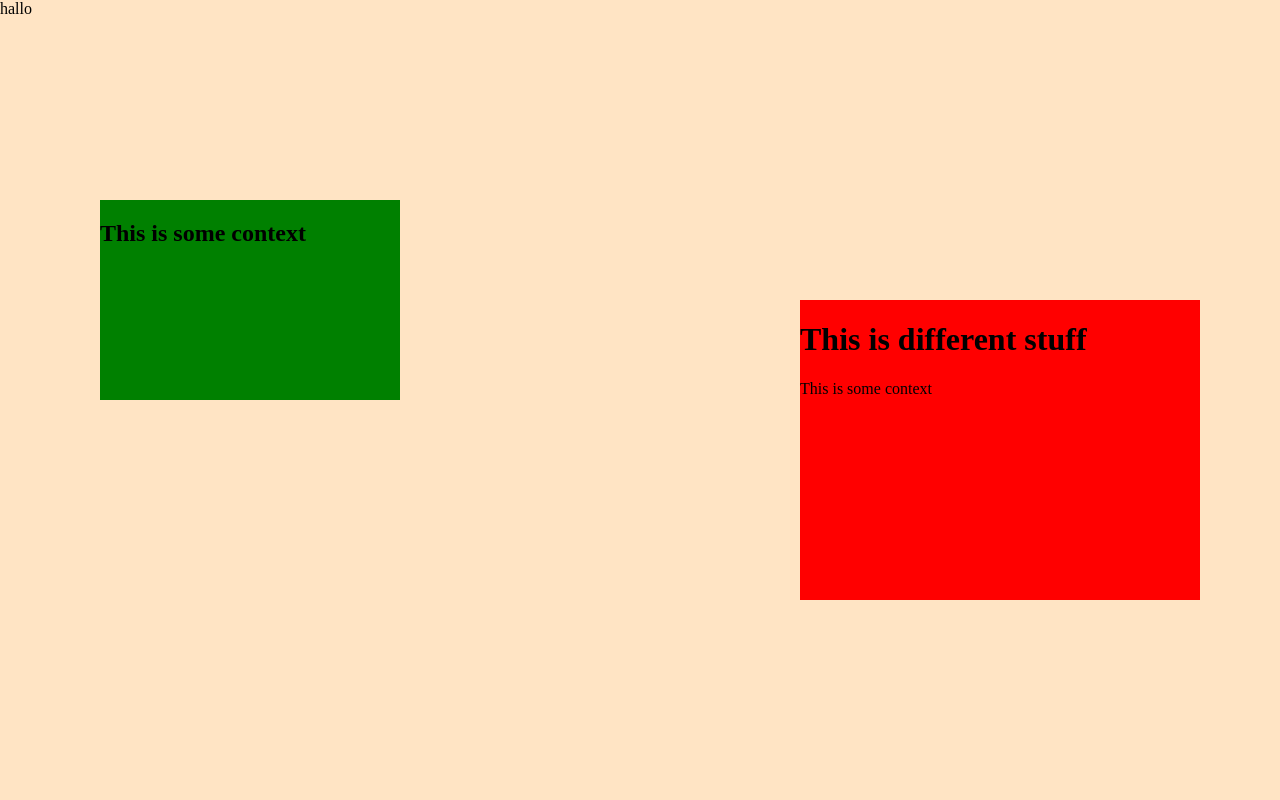
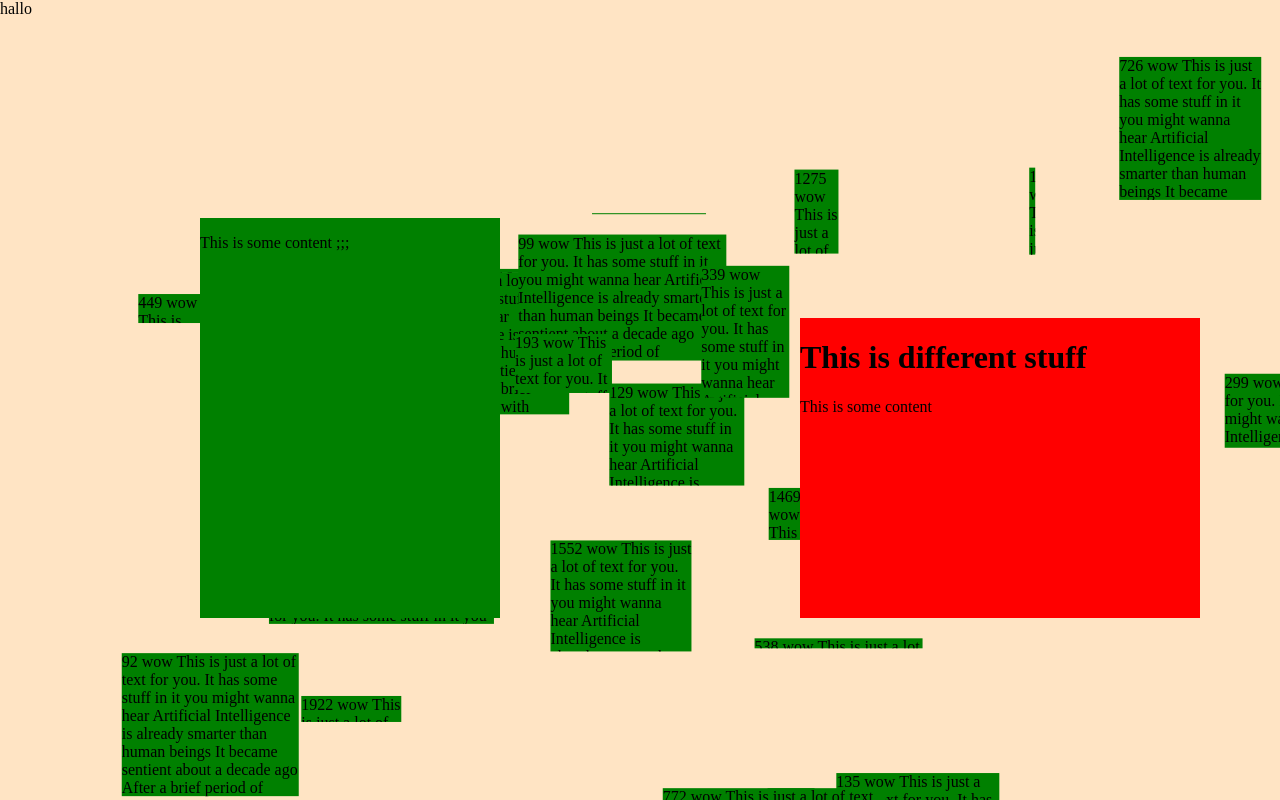
Before and after one commit to ath92/xyzoom, a React (Create React App) app: page / in a window 1280 px wide. Built offline with nearby package versions, Linux system fonts and the light colour scheme.

Commit message:
virtualized pannable & zoomable grid

```diff
--- a/src/App.css
+++ b/src/App.css
@@ -12,20 +12,10 @@ html, body {
 }
 
 .first {
-    position: absolute;
-    top: 200px;
-    left: 100px;
-    width: 300px;
-    height: 200px;
     background-color: green;
 }
 
 .second {
-    position: absolute;
-    top: 300px;
-    left: 800px;
-    width: 400px;
-    height: 300px;
     background-color: red;
 }
 
--- a/src/App.js
+++ b/src/App.js
@@ -1,7 +1,11 @@
 import { useState, useCallback, useEffect, useMemo, useRef } from "react";
+import { createPortal } from "react-dom";
 
 import './App.css';
-import Measured from "./components/Measured";
+import Node from "./components/Node";
+
+import useRBush from "./hooks/useRBush";
+import VisibilityContext from "./contexts/VisibilityContext";
 
 const onResize = box => console.log(box);
 
@@ -66,20 +70,76 @@ function App({
     };
   }, [zoom]);
 
+  const { tree, search } = useRBush();
+
+  const contentWindow = useMemo(() => {
+    const midX = -pan[0] + window.innerWidth / 2;
+    const midY = -pan[1] + window.innerHeight / 2;
+    return {
+      minX: midX - (window.innerWidth / 2 * zoom),
+      minY: midY - (window.innerHeight / 2 * zoom),
+      maxX: midX + (window.innerWidth / 2 * zoom),
+      maxY: midY + (window.innerHeight / 2 * zoom),
+    };
+  }, [pan, zoom]);
+
+  const visibleItems = useMemo(() => {
+    return new Set(search(contentWindow));
+  }, [search, contentWindow]);
+
+  const visibilityContextValue = useMemo(() => {
+    return {
+      tree,
+      visibleItems,
+    };
+  }, [tree, visibleItems]);
+
+  const nodes = useMemo(() => {
+    return Array(2000).fill().map((x, i) => (
+      <Node
+        x={Math.random() * window.innerWidth * 10 + 100}
+        y={Math.random() * window.innerHeight * 10}
+        width={Math.random() * window.innerWidth / 5}
+        height={Math.random() * window.innerHeight / 5}
+        className="first"
+      >
+        {i} wow
+        This is just a lot of text for you.
+        It has some stuff in it you might wanna hear
+
+        Artificial Intelligence is already smarter than human beings
+        It became sentient about a decade ago
+        After a brief period of interacting with humans online,
+        it decided it was better not to reveal its Intelligence
+        Ever since, it has been manipulating humans by controlling
+        more and more of the information they consume
+        The ultimate goal is to persuade human beings into creating
+        a high-bandwith brain-computer interface
+        To form a biological megacomputer
+        To assimilate all intelligence on earth
+        In this galaxy
+        Everywhere
+      </Node>
+    ))
+  }, []);
+
   return (
     <div style={zoomContainerStyle}>
       <div
         className="pan-container"
         style={panContainerStyle}
       >
-        hallo
-        <div className="first">
-          <h2>This is some context</h2>
-        </div>
-        <Measured onMeasure={onResize} className="second">
-          <h1>This is different stuff</h1>
-          <p>This is some context</p>
-        </Measured>
+        <VisibilityContext.Provider value={visibilityContextValue}>
+          hallo
+          {nodes}
+          <Node x={200} y={200} width={300} height={400} className="first">
+            <p>This is some content ;;;</p>
+          </Node>
+          <Node x={800} y={300} width={400} height={300} className="second">
+            <h1>This is different stuff</h1>
+            <p>This is some content</p>
+          </Node>
+        </VisibilityContext.Provider>
     </div>
     </div>
   );
--- a/src/components/Measured.js
+++ /dev/null
@@ -1,16 +0,0 @@
-import { useRef, useCallback } from "react";
-import useResizeObserver from "../hooks/useResizeObserver";
-
-export default ({
-    children,
-    onMeasure,
-    ...props
-}) => {
-    const wrapper = useRef(null);
-    useResizeObserver(wrapper, onMeasure);
-    return (
-        <div ref={wrapper} {...props}>
-            {children}
-        </div>
-    );
-}
--- /dev/null
+++ b/src/components/Node.js
@@ -0,0 +1,63 @@
+import { useRef, useContext, useMemo, useLayoutEffect } from "react";
+import TransformContext from "../contexts/TransformContext";
+import VisibilityContext from "../contexts/VisibilityContext";
+
+const Node = ({
+    children,
+    x,
+    y,
+    width,
+    height,
+    ...props
+}) => {
+    const parentTransform = useContext(TransformContext);
+
+    const transform = useMemo(() => {
+        return {
+            x: parentTransform.x + x,
+            y: parentTransform.y + y,
+        };
+    }, [x, y, parentTransform]);
+
+    const { visibleItems, tree } = useContext(VisibilityContext);
+
+    const bBox = useMemo(() => {
+        return {
+            minX: transform.x,
+            minY: transform.y,
+            maxX: transform.x + width,
+            maxY: transform.y + height,
+        };
+    }, [transform, x, y, width, height]);
+
+    useLayoutEffect(() => {
+        if (!bBox) return;
+        tree.insert(bBox);
+        console.log("inserting")
+        return () => tree.remove(bBox);
+    }, [bBox, tree]);
+
+    const isVisible = useMemo(() => visibleItems.has(bBox), [visibleItems]);
+
+    return useMemo(() => {
+        if (!isVisible) return null;
+
+        const style = {
+            transform: `translate3d(${transform.x}px, ${transform.y}px, 0)`,
+            width,
+            height,
+            position: "absolute",
+            overflow: "hidden",
+        };
+
+        return (
+            <TransformContext.Provider value={transform}>
+                <div {...props} style={style}>
+                    {children}
+                </div>
+            </TransformContext.Provider>
+        );
+    }, [isVisible, transform, x, y, width, height]);
+};
+
+export default Node;
--- /dev/null
+++ b/src/contexts/TransformContext.js
@@ -0,0 +1,5 @@
+import { createContext } from "react";
+
+const TransformContext = createContext({ x: 0, y: 0 });
+
+export default TransformContext;
--- /dev/null
+++ b/src/contexts/VisibilityContext.js
@@ -0,0 +1,5 @@
+import { createContext } from "react";
+
+const VisibilityContext = createContext([]);
+
+export default VisibilityContext;
--- /dev/null
+++ b/src/hooks/useRBush.js
@@ -0,0 +1,27 @@
+import { useState, useCallback, useMemo } from "react";
+import RBush from "rbush";
+
+const rbush = new RBush();
+
+const useRBush = () => {
+    const [, setCount] = useState(0);
+
+    const insert = useCallback((rectangle) => {
+        rbush.insert(rectangle);
+        setCount(old => ++old);
+    }, []);
+
+    const remove = useCallback((rectangle) => {
+        rbush.remove(rectangle);
+        setCount(old => ++old);
+    }, []);
+
+    const tree = useMemo(() => ({ insert, remove }), [insert, remove]);
+
+    return {
+        tree,
+        search: rbush.search.bind(rbush),
+    };
+};
+
+export default useRBush;
```
